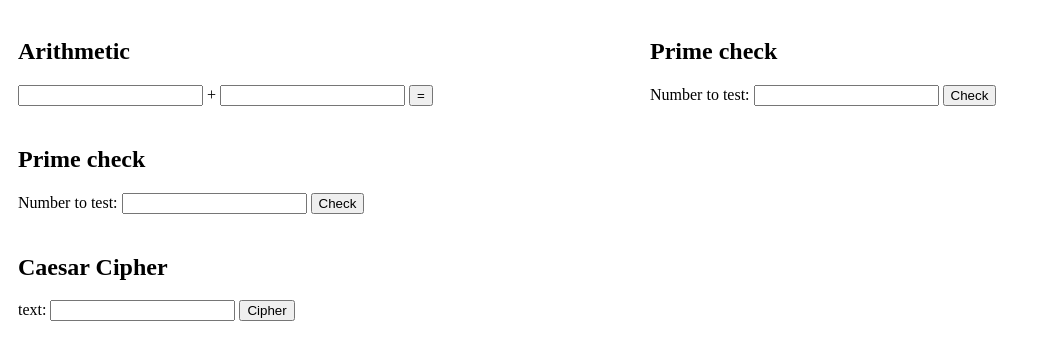
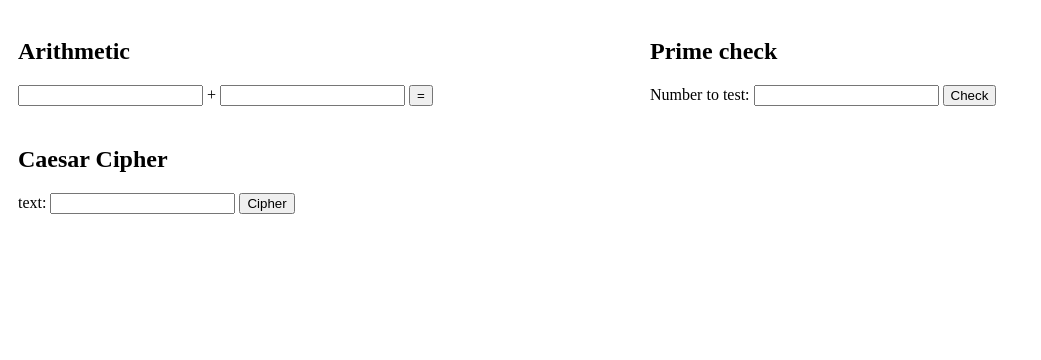
Before and after one commit to harshitgupta1998/Numbers-App, a plain HTML site: page index.html in a window 1280 px wide. Shown: the whole page, without its empty margins (0-1041 px from the left). Drawn offline with Linux system fonts and the light colour scheme.

Commit message:
Update index.html

```diff
--- a/index.html
+++ b/index.html
@@ -39,16 +39,6 @@
                 <button onclick="isPrime()">Check</button>
                 <label id="primeCheckResult"></label>
             </section>
-        </div>
-                <div class="column">
-            <section>
-                <h2>Prime check</h2>
-                <label>Number to test:</label>
-                <input id="numberToTest"/>
-                <button onclick="isPrime()">Check</button>
-                <label id="primeCheckResult"></label>
-            </section>
-        </div>
                 </div>
                 <div class="column">
             <section>
```
